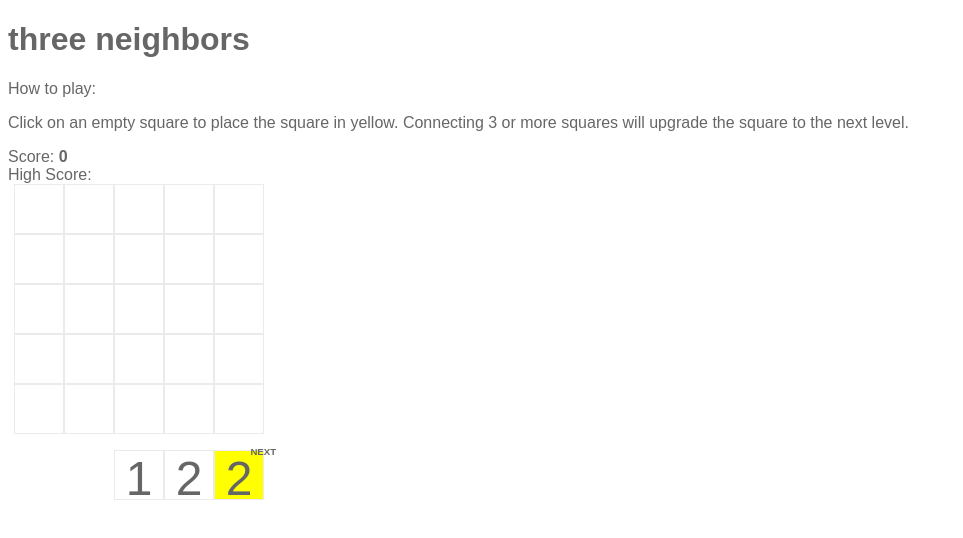
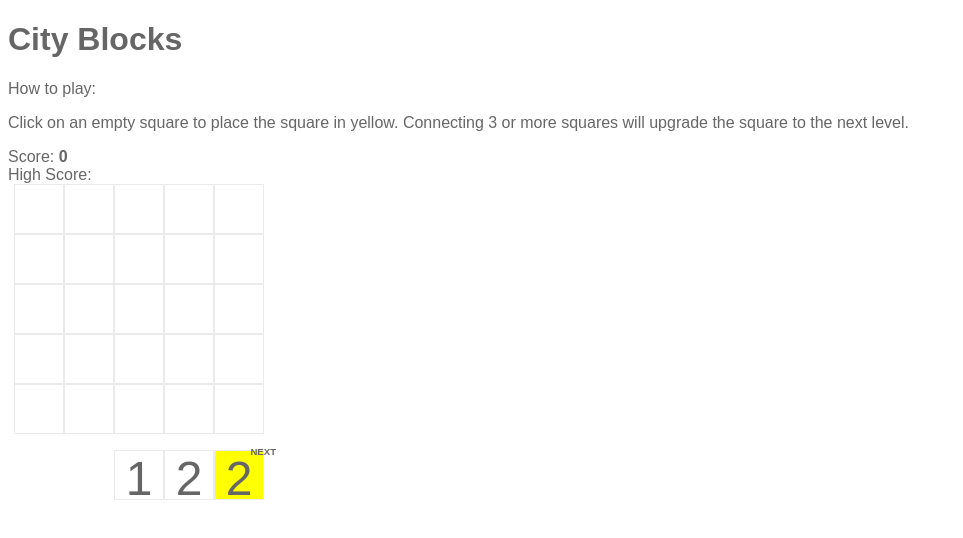
Before and after one commit to jshawl/city-blocks, a website with bundled scripts: page index.html in a window 1280 px wide. Shown: the whole page, without its empty margins (0-963 px from the left). Built offline with nearby package versions, Linux system fonts and the light colour scheme.

```diff
--- a/app.js
+++ b/app.js
@@ -1,14 +1,5 @@
-import {
-  render,
-  next,
-  state,
-  rand,
-  times3,
-  checkNeighbors,
-  app,
-} from "./functions.js";
+import { render, next, state, rand, checkNeighbors, app } from "./functions.js";
 
-times3(() => state[rand()][rand()]);
 app.addEventListener("click", (e) => {
   const x = parseInt(e.target.getAttribute("data-x"));
   const y = parseInt(e.target.getAttribute("data-y"));
--- a/index.html
+++ b/index.html
@@ -8,7 +8,7 @@
     <link rel="stylesheet" type="text/css" href="style.css" />
   </head>
   <body>
-    <h1>three neighbors</h1>
+    <h1>City Blocks</h1>
     <p>How to play:</p>
     <p>
       Click on an empty square to place the square in yellow. Connecting 3 or
--- a/package.json
+++ b/package.json
@@ -1,5 +1,5 @@
 {
-  "name": "connect3",
+  "name": "city-blocks",
   "version": "1.0.0",
   "description": "",
   "main": "index.js",
```
Also changed, not shown: README.md (added), 1 other file.
